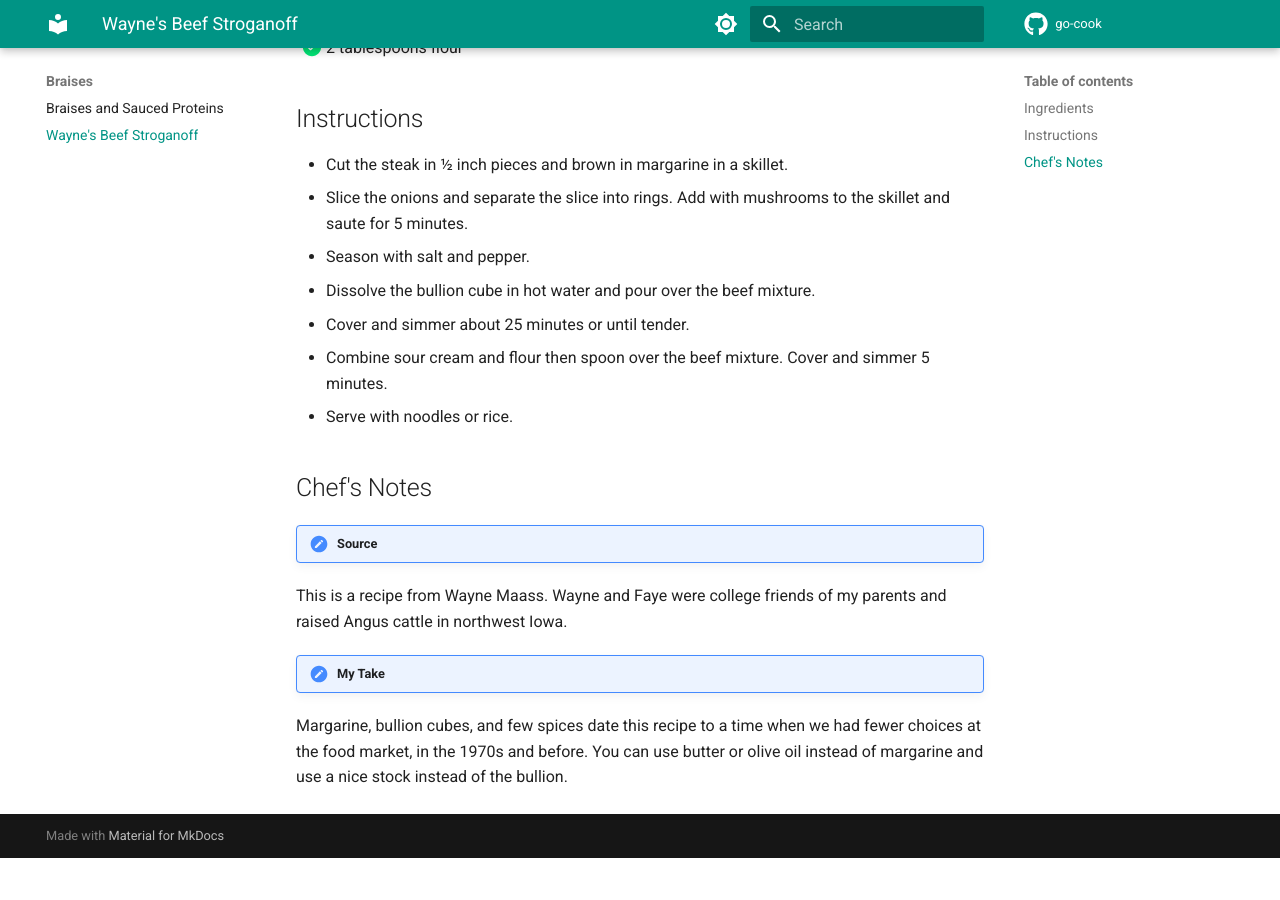
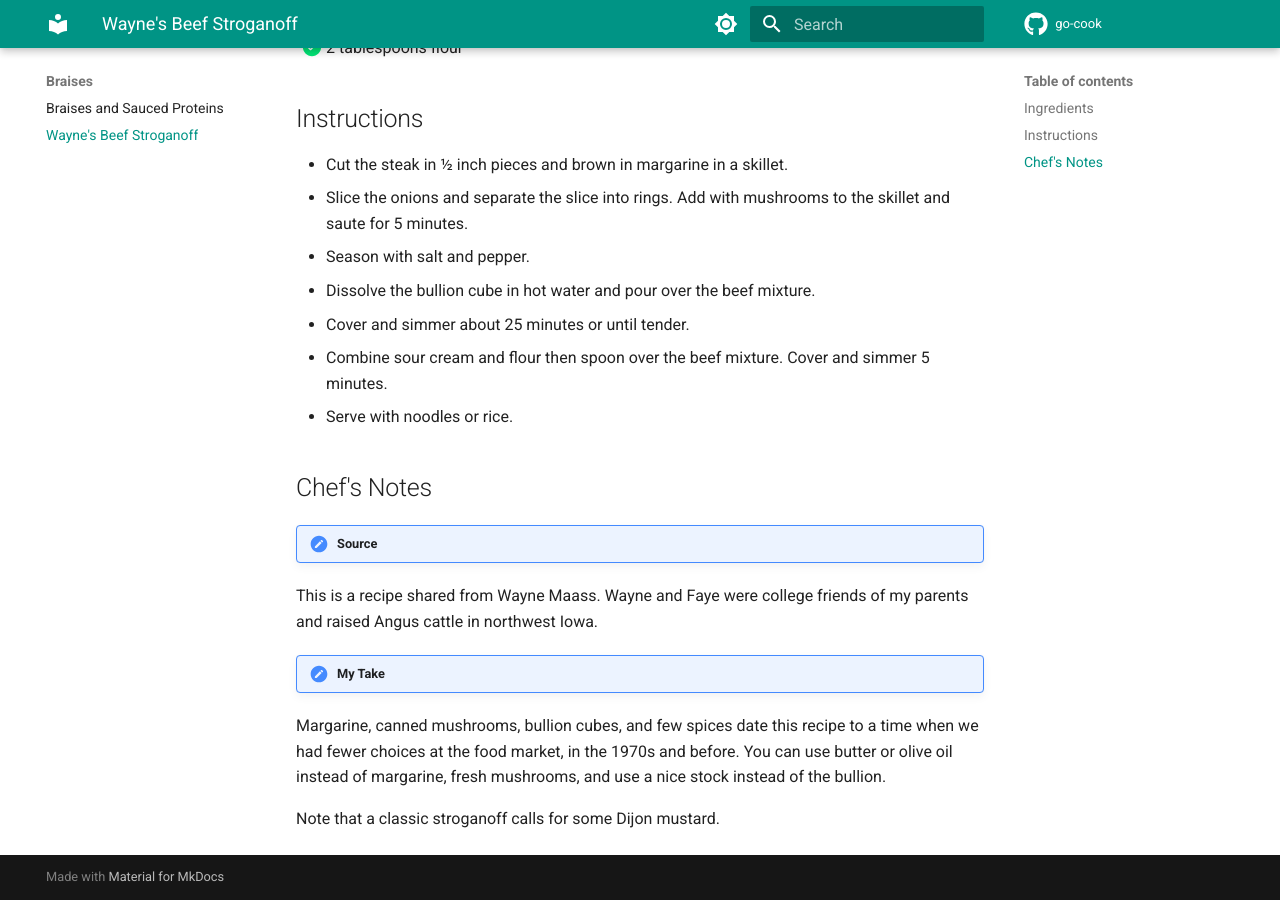
Before and after one commit to tomwillis608/go-cook, an MkDocs documentation site: the page built from cookbook/braises/waynes-beef-stroganoff.md, in a window 1280 px wide and 900 px high, scrolled down 789 px. Built offline with MkDocs 1.6.1 and Material for MkDocs 9.7.7, drawn with Linux system fonts in a browser that asks for light colours; comment, search, counter and statistics services are not loaded; before the commit the page ends 1647 px from its top, so only the background shows below that.

Commit message:
Update my take on this 70s Midwest stroganoff

```diff
--- a/cookbook/braises/waynes-beef-stroganoff.md
+++ b/cookbook/braises/waynes-beef-stroganoff.md
@@ -37,12 +37,14 @@ A classic Midwestern stroganoff, presented as written.
 
 !!! note "Source"
 
-This is a recipe from Wayne Maass. Wayne and Faye were college friends
+This is a recipe shared from Wayne Maass. Wayne and Faye were college friends
 of my parents and raised Angus cattle in northwest Iowa.
 
 !!! note "My Take"
 
-Margarine, bullion cubes, and few spices date this recipe to a time when we had
+Margarine, canned mushrooms, bullion cubes, and few spices date this recipe to a time when we had
 fewer choices at the food market, in the 1970s and before. You can use
-butter or olive oil instead of margarine and use a nice stock instead
-of the bullion.
+butter or olive oil instead of margarine, fresh mushrooms,
+and use a nice stock instead of the bullion.
+
+Note that a classic stroganoff calls for some Dijon mustard.
```
